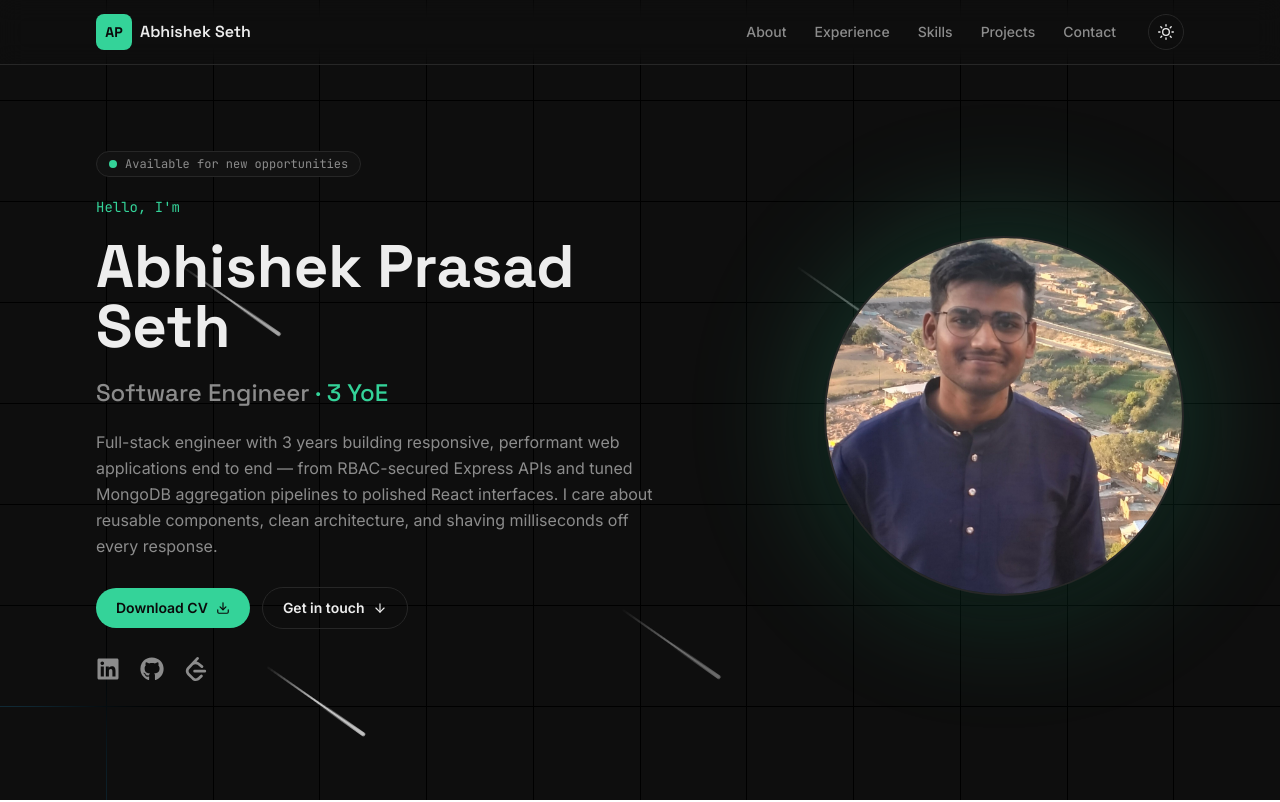
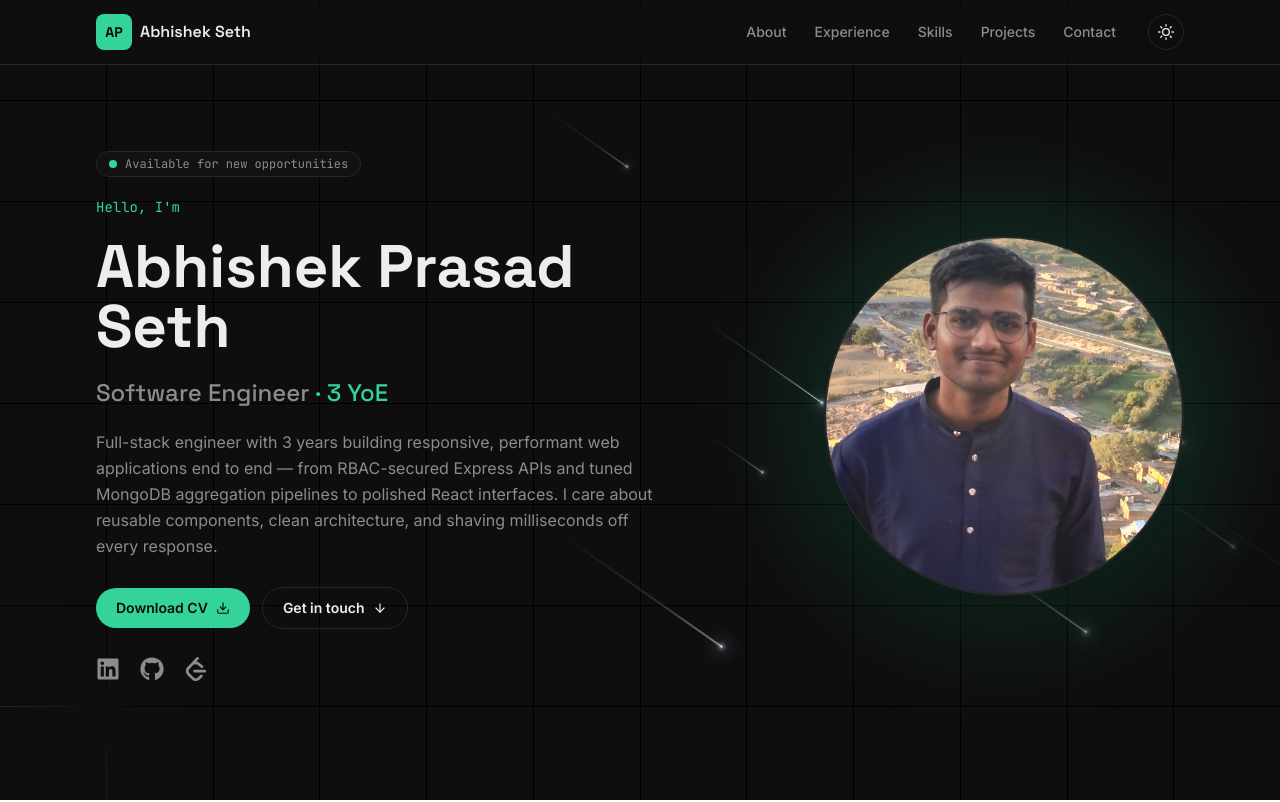
Before and after one commit to abhishekpseth/Portfolio, a React (Vite) app: page / in a window 1280 px wide. Shown: the top 802 px of the page. Built offline with nearby package versions, Linux system fonts and the light colour scheme.

Commit message:
fix meteors

```diff
--- a/src/components/GridBackgroundTheme.jsx
+++ b/src/components/GridBackgroundTheme.jsx
@@ -30,7 +30,7 @@ const GridBackgroundTheme = () => {
         ref={cursorRef}
         className="cursor absolute -z-10 h-[140px] w-[140px] rounded-full bg-accent"
       />
-      <Meteors number={4} />
+      <Meteors number={14} />
     </div>
   );
 };
--- a/src/components/Meteors/Meteors.css
+++ b/src/components/Meteors/Meteors.css
@@ -1,26 +1,64 @@
-@keyframes meteor {
+/* The wrapper carries the static rotation/scale; the inner .meteor
+   streaks along the local X axis so the glowing head leads and the
+   gradient tail trails behind it. */
+.meteor-wrap {
+  position: absolute;
+  z-index: 10;
+}
+
+.meteor {
+  position: absolute;
+  width: 2px;
+  height: 2px;
+  border-radius: 9999px;
+  background: #ffffff;
+  /* Bright core + soft bluish-white halo for the glowing head. */
+  box-shadow:
+    0 0 4px 1px rgba(255, 255, 255, 0.95),
+    0 0 14px 3px rgba(170, 205, 255, 0.5);
+  opacity: 0;
+  animation-name: meteor-fall;
+  animation-timing-function: linear;
+  animation-iteration-count: infinite;
+}
+
+/* Tapering trail: bright at the head, fading to nothing behind it. */
+.meteor::before {
+  content: "";
+  position: absolute;
+  top: 50%;
+  left: 1px;
+  width: var(--tail, 120px);
+  height: 1px;
+  transform: translateY(-50%);
+  background: linear-gradient(
+    90deg,
+    rgba(255, 255, 255, 0.85),
+    rgba(170, 205, 255, 0.3) 40%,
+    rgba(255, 255, 255, 0)
+  );
+}
+
+@keyframes meteor-fall {
   0% {
-    transform: rotate(215deg) translateX(0px);
+    transform: translateX(0);
+    opacity: 0;
+  }
+  8% {
     opacity: 1;
   }
-  20% {
-    opacity: 0.8;
-  }
-  40% {
-    opacity: 0.6;
-  }
-  60% {
-    opacity: 0.4;
-  }
-  80% {
-    opacity: 0.2;
+  70% {
+    opacity: 1;
   }
   100% {
-    transform: rotate(215deg) translateX(-600px);
+    transform: translateX(-740px);
     opacity: 0;
   }
 }
 
-.meteor-effect {
-  animation: meteor 5s linear infinite;
+@media (prefers-reduced-motion: reduce) {
+  .meteor {
+    animation: none;
+    opacity: 0;
+  }
 }
--- a/src/components/Meteors/Meteors.jsx
+++ b/src/components/Meteors/Meteors.jsx
@@ -1,49 +1,45 @@
-import { useEffect, useState } from "react";
+import { useMemo } from "react";
 import "./Meteors.css";
 
+const rand = (min, max) => Math.random() * (max - min) + min;
+
 const Meteors = ({ number = 20 }) => {
-  const [startAnimation, setStartAnimation] = useState(false);
-
-  useEffect(() => {
-    // Delay the animation start after 1 second (adjust the delay time as needed)
-    const timeout = setTimeout(() => {
-      setStartAnimation(true);
-    }, 500);
-
-    // Clean up the timeout to avoid memory leaks
-    return () => clearTimeout(timeout);
-  }, []);
-
-  const meteors = new Array(number).fill(true);
+  // Generate randomized properties once so each meteor has its own
+  // size, speed, trail length and position — no two look alike.
+  const meteors = useMemo(
+    () =>
+      Array.from({ length: number }, () => ({
+        top: `${rand(-5, 55)}%`,
+        left: `${rand(0, 85)}%`,
+        scale: rand(0.5, 1.2),
+        tail: `${rand(80, 190)}px`,
+        delay: `${rand(0, 9)}s`,
+        duration: `${rand(3.5, 9)}s`,
+      })),
+    [number]
+  );
 
   return (
-    <div className="absolute inset-0 flex items-center justify-center overflow-hidden pointer-events-none">
-      {meteors.map((el, idx) => (
-        <div
+    <div className="pointer-events-none absolute inset-0 overflow-hidden">
+      {meteors.map((m, idx) => (
+        <span
           key={"meteor" + idx}
-          className="absolute z-10 meteor-effect rotate-[215deg]"
+          className="meteor-wrap"
           style={{
-            top: `${Math.random() * 80}%`,
-            left: `${Math.random() * 60}%`,
-            animationDelay: `${Math.random() * (0.8 - 0.2) + 0.2}s`,
-            animationDuration: `${Math.floor(Math.random() * (10 - 2) + 2)}s`,
+            top: m.top,
+            left: m.left,
+            transform: `rotate(215deg) scale(${m.scale})`,
           }}
         >
-          <div
-            className="meteor-body"
+          <span
+            className="meteor"
             style={{
-              opacity: "0.8",
-              borderBottom: "120px solid white",
-              borderLeft: "2px solid transparent",
-              borderRight: "2px solid transparent",
-              height: 0,
-              width: "1px",
-              borderRadius: "100px",
-              rotate: "90deg",
-              display: startAnimation ? "block" : "none",
+              "--tail": m.tail,
+              animationDelay: m.delay,
+              animationDuration: m.duration,
             }}
-          ></div>
-        </div>
+          />
+        </span>
       ))}
     </div>
   );
```
